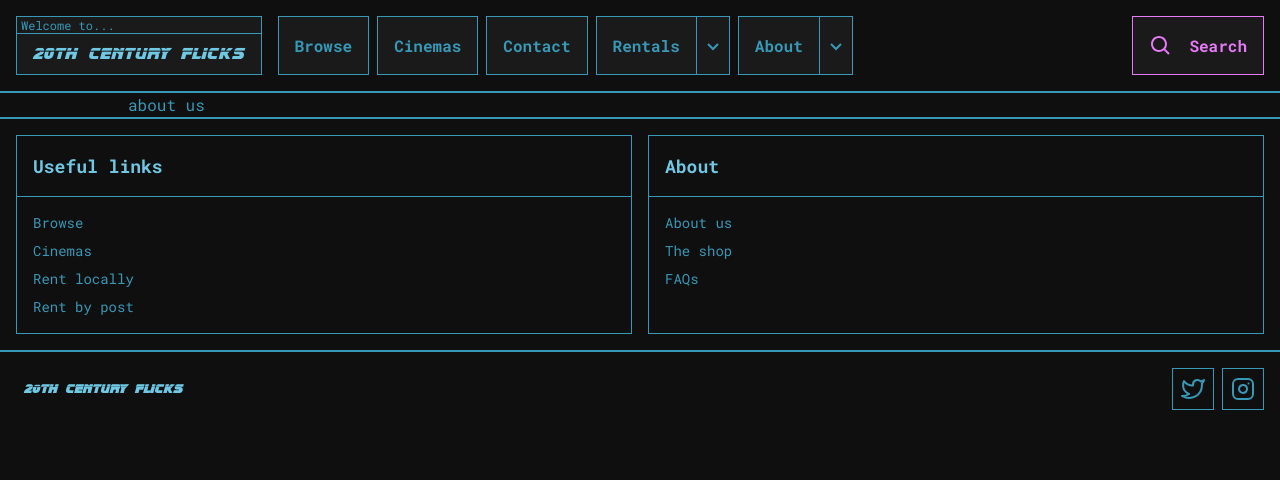
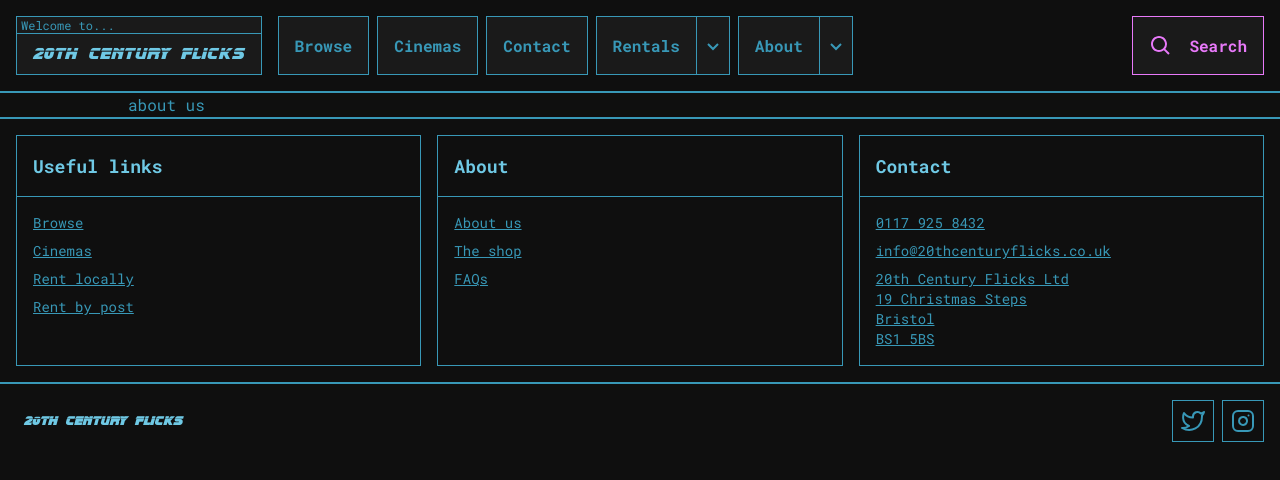
Before and after one commit to alec-hamilton/flicks-frontend, a Next.js app: page /about/about-us in a window 1280 px wide. Shown: the top 480 px of the page. Built offline with nearby package versions, Linux system fonts and the light colour scheme.

Commit message:
feat: nav links rendering from constants file

```diff
--- a/components/Layout/Footer/Footer.tsx
+++ b/components/Layout/Footer/Footer.tsx
@@ -2,8 +2,8 @@ import Link from "next/link";
 import { FiTwitter, FiInstagram } from "react-icons/fi";
 import { layoutConstants } from "../Navbar/layoutConstants";
 
-const { usefulLinks, aboutLinks } = layoutConstants;
-const footerLinks = [usefulLinks, aboutLinks];
+const { usefulLinks, aboutLinks, contactLinks } = layoutConstants;
+const footerLinks = [usefulLinks, aboutLinks, contactLinks];
 
 const Footer = () => {
   return (
@@ -17,7 +17,7 @@ const Footer = () => {
                 {links.map(({ title, url }, index) => {
                   return (
                     <Link href={url} key={index}>
-                      <li>{title}</li>
+                      <li className="whitespace-pre-wrap underline">{title}</li>
                     </Link>
                   );
                 })}
--- a/components/Layout/Navbar/DesktopMenu.tsx
+++ b/components/Layout/Navbar/DesktopMenu.tsx
@@ -26,8 +26,8 @@ const DesktopMenu = () => {
             </li>
           );
         })}
-        <NavDropDown buttonTitle="Rentals" dropdownLinks={rentalsLinks} />
-        <NavDropDown buttonTitle="About" dropdownLinks={aboutLinks} />
+        <NavDropDown dropdownLinks={rentalsLinks} />
+        <NavDropDown dropdownLinks={aboutLinks} />
       </ul>
       <NavSearchButton />
     </div>
--- a/components/Layout/Navbar/MobileMenu.tsx
+++ b/components/Layout/Navbar/MobileMenu.tsx
@@ -1,7 +1,7 @@
 import MobileMenuLink from "./components/MobileMenuLink";
 import { layoutConstants } from "./layoutConstants";
 
-const { regularLinks, rentalsLinks } = layoutConstants;
+const { regularLinks, rentalsLinks, aboutLinks } = layoutConstants;
 
 type MobileMenuProps = {
   open: boolean;
@@ -10,8 +10,8 @@ type MobileMenuProps = {
 
 const MobileMenu = ({ open, setOpen }: MobileMenuProps) => {
   return open ? (
-    <nav className="flex flex-col fixed bg-black0 inset-0 sm:left-2/4 sm:border-l sm:border-primary gap-4 lg:hidden">
-      <ul className="mt-16 xs:mt-20 m-2 xs:m-3 flex flex-col gap-4">
+    <nav className="flex flex-col fixed bg-black0 inset-0 sm:left-2/4 sm:border-l sm:border-primary gap-2 lg:hidden">
+      <ul className="mt-16 xs:mt-20 m-2 xs:mx-4 flex flex-col gap-2">
         {regularLinks.map(({ title, url }, index) => {
           return (
             <MobileMenuLink
@@ -24,8 +24,21 @@ const MobileMenu = ({ open, setOpen }: MobileMenuProps) => {
         })}
       </ul>
       <hr className="border-primary w-9/12 mx-auto" />
-      <ul className="flex m-2 xs:m-3 flex-col gap-4">
-        {rentalsLinks.map(({ title, url }, index) => {
+      <ul className="flex m-2 xs:mx-4 flex-col gap-2">
+        {rentalsLinks.links.map(({ title, url }, index) => {
+          return (
+            <MobileMenuLink
+              title={title}
+              url={url}
+              setOpen={setOpen}
+              key={index}
+            />
+          );
+        })}
+      </ul>
+      <hr className="border-primary w-9/12 mx-auto" />
+      <ul className="flex m-2 xs:mx-4 flex-col gap-2">
+        {aboutLinks.links.map(({ title, url }, index) => {
           return (
             <MobileMenuLink
               title={title}
@@ -37,9 +50,7 @@ const MobileMenu = ({ open, setOpen }: MobileMenuProps) => {
         })}
       </ul>
     </nav>
-  ) : (
-    <></>
-  );
+  ) : null;
 };
 
 export default MobileMenu;
--- a/components/Layout/Navbar/components/NavDropdown.tsx
+++ b/components/Layout/Navbar/components/NavDropdown.tsx
@@ -4,11 +4,10 @@ import Link from "next/link";
 import { useOnClickOutside } from "@/hooks/useOnClickOutside";
 
 type NavDropDownProps = {
-  buttonTitle: string;
-  dropdownLinks: { title: string; url: string }[];
+  dropdownLinks: { groupName: string; links: { title: string; url: string }[] };
 };
 
-const NavDropDown = ({ buttonTitle, dropdownLinks }: NavDropDownProps) => {
+const NavDropDown = ({ dropdownLinks }: NavDropDownProps) => {
   const [dropdownOpen, setDropdownOpen] = useState(false);
   const dropdownRef = useRef(null);
   const buttonRef = useRef(null);
@@ -23,7 +22,7 @@ const NavDropDown = ({ buttonTitle, dropdownLinks }: NavDropDownProps) => {
         className="border border-primary bg-black1 hover:bg-primary/20"
       >
         <span className="flex items-center h-full">
-          <span className="px-4 font-bold">{buttonTitle}</span>
+          <span className="px-4 font-bold">{dropdownLinks.groupName}</span>
           <span className="flex items-center border-l border-primary h-full px-1">
             <BiChevronDown size="1.5rem" />
           </span>
@@ -35,7 +34,7 @@ const NavDropDown = ({ buttonTitle, dropdownLinks }: NavDropDownProps) => {
           className="absolute left-0 top-16 w-60 border border-primary p-3 bg-black0"
         >
           <ul className="flex flex-col gap-2">
-            {dropdownLinks.map(({ title, url }, index) => {
+            {dropdownLinks.links.map(({ title, url }, index) => {
               return (
                 <li
                   key={index}
--- a/components/Layout/Navbar/layoutConstants.ts
+++ b/components/Layout/Navbar/layoutConstants.ts
@@ -12,10 +12,13 @@ export const layoutConstants = {
       { title: "FAQs", url: "/about/faqs" },
     ],
   },
-  rentalsLinks: [
+  rentalsLinks: {
+    groupName: "Rentals",
+    links: [
       { title: "Rent locally", url: "/rentals/rent-locally" },
       { title: "Rent by post", url: "/rentals/rent-by-post" },
     ],
+  },
   usefulLinks: {
     groupName: "Useful links",
     links: [
@@ -25,19 +28,18 @@ export const layoutConstants = {
       { title: "Rent by post", url: "/rentals/rent-by-post" },
     ],
   },
-  contactLinks: [
+  contactLinks: {
+    groupName: "Contact",
+    links: [
       { title: "0117 925 8432", url: "tel:01179258432" },
       {
         title: "info@20thcenturyflicks.co.uk",
         url: "mailto:info@20thcenturyflicks.co.uk",
       },
       {
-      title: "info@20thcenturyflicks.co.uk",
-      url: "mailto:info@20thcenturyflicks.co.uk",
-    },
-    {
-      title: "info@20thcenturyflicks.co.uk",
-      url: "mailto:info@20thcenturyflicks.co.uk",
+        title: "20th Century Flicks Ltd\n19 Christmas Steps\nBristol\nBS1 5BS",
+        url: "https://goo.gl/maps/tDJJiF6kBiU7gPNK6",
       },
     ],
+  },
 };
```
Lines whose indentation alone changed are shown as unchanged.
